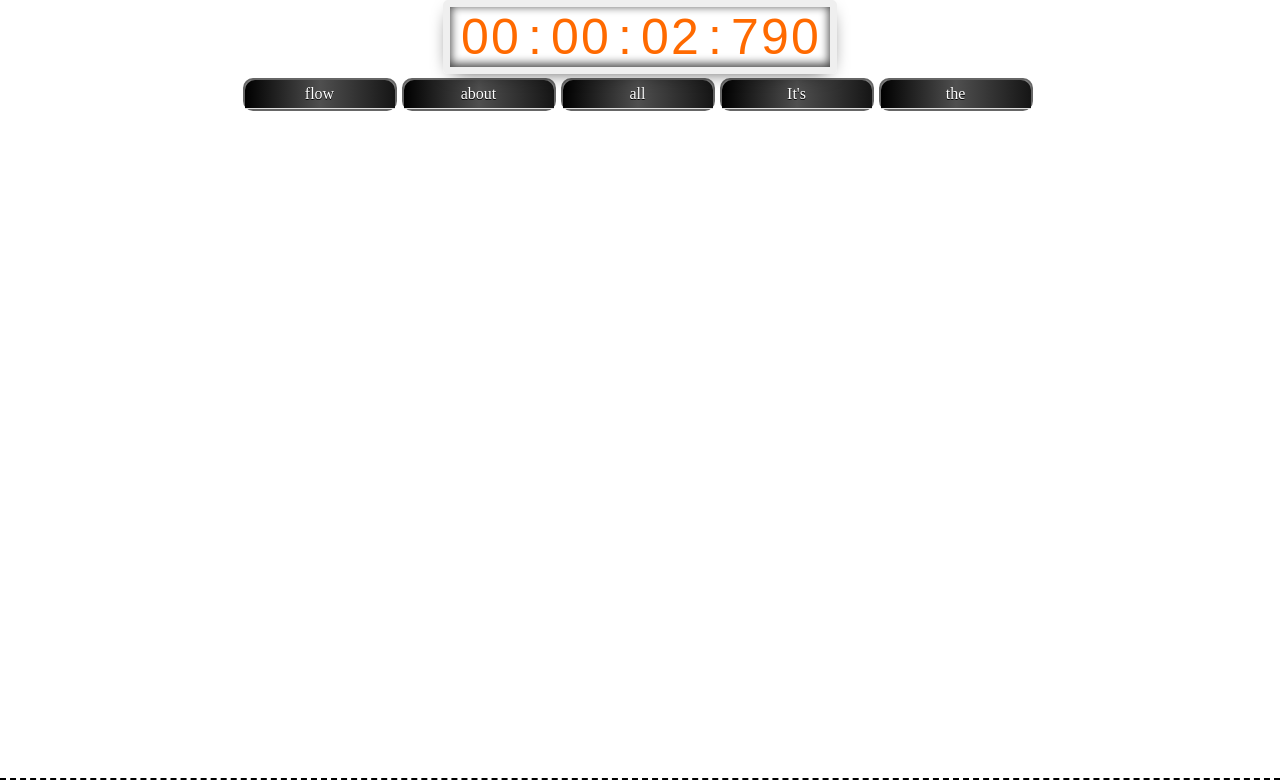
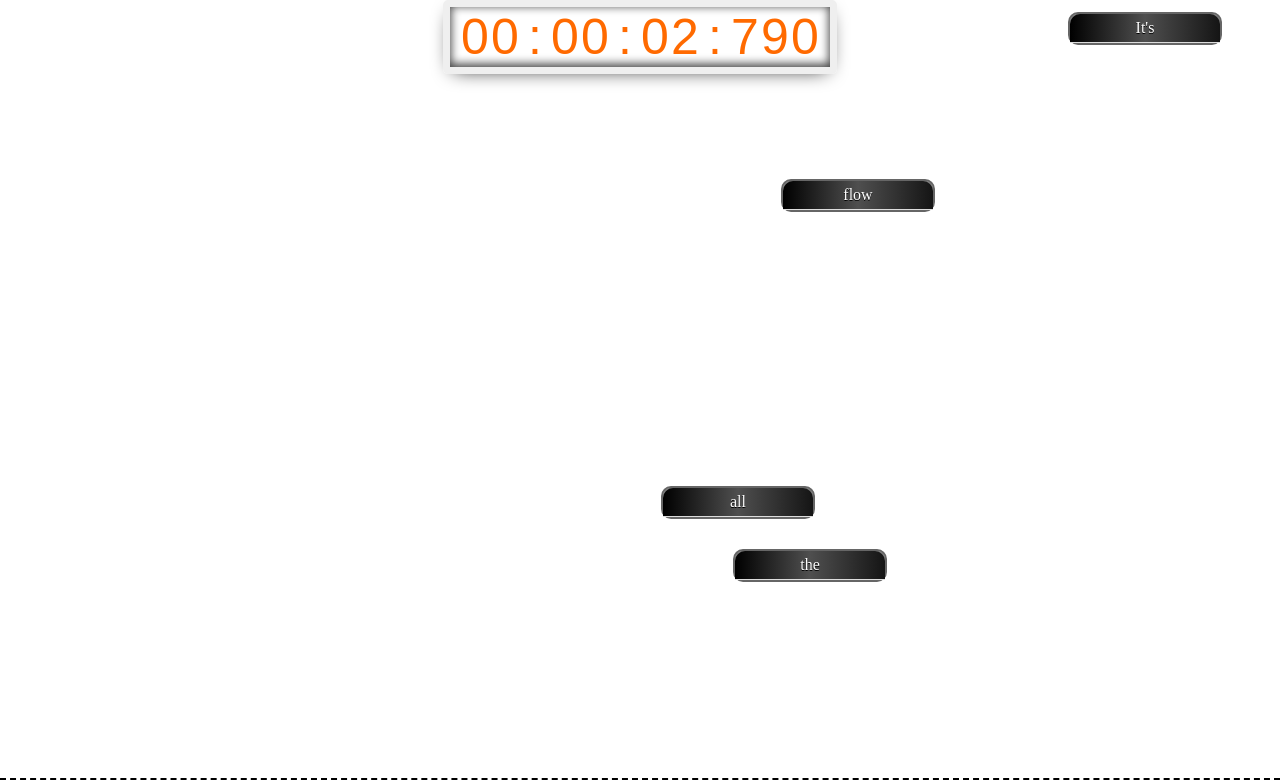
Before and after one commit to koyot3/WordPickerGame, a plain HTML site: page DragWordGame/index.html in a window 1280 px wide. Both pictures are taken after a click on the button "Start your game!!!". Shown: the top 781 px of the page. Drawn offline with Linux system fonts and the light colour scheme.

Commit message:
Randomize words

```diff
--- a/DragWordGame/assets/modules/word.js
+++ b/DragWordGame/assets/modules/word.js
@@ -74,4 +74,12 @@ function shuffleWords() {
         // every loop I'm shuffling
         board.appendChild(board.children[Math.random() * i | 0]);
     }
+    //
+    [].forEach.call(words, function (word) {
+        word.classList.remove('disappear');
+        var randomX = Math.floor((Math.random() * 1000) + 1) + 'px';
+        var randomY = Math.floor((Math.random() * 1000) + 1) + 'px';
+        word.style.top = randomX;
+        word.style.right = randomY;
+    });
 }
--- a/DragWordGame/assets/styles/word.css
+++ b/DragWordGame/assets/styles/word.css
@@ -24,6 +24,7 @@
     box-shadow: inset 0 0 3px #000;
     text-align: center;
     cursor: move;
+    position: fixed;
 }
 
     .word header {
@@ -49,9 +50,11 @@
     .word.over {
         border: 2px dashed #000;
     }
-            #word-line{
-                border-bottom:  2px dashed #000;
+
+#word-line {
+    border-bottom: 2px dashed #000;
 }
-            .disappear{
-                display:none;
+
+.disappear {
+    display: none;
 }
```
Lines whose indentation alone changed are shown as unchanged.
